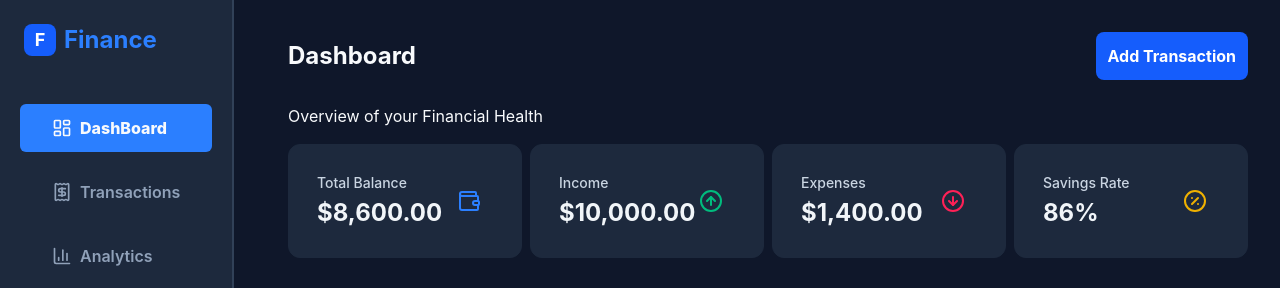
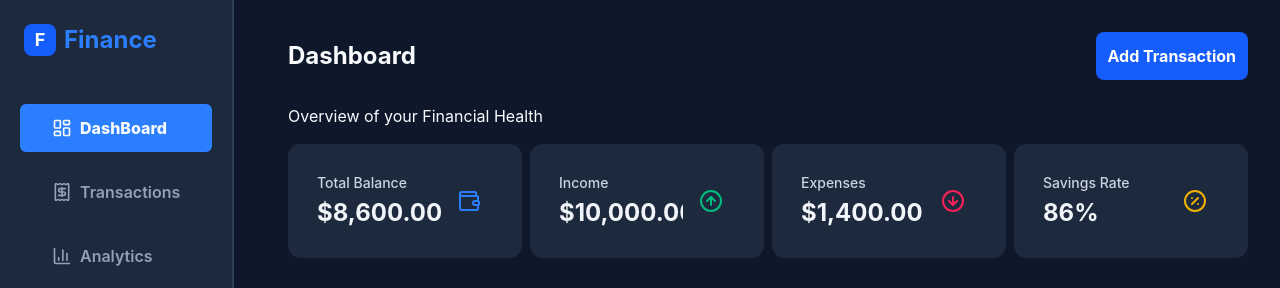
Before and after one commit to vilnout/finance-dashboard, a React (Vite) app: page / in a window 1280 px wide. Shown: the top 288 px of the page. Built offline with nearby package versions, Linux system fonts and the light colour scheme.

Commit message:
style: update statcards layout css

```diff
--- a/src/components/dashboard/StatCard.tsx
+++ b/src/components/dashboard/StatCard.tsx
@@ -26,14 +26,14 @@ export const StatCard = ({
   const formattedValue =
     format == "currency" ? formatCurrency(value) : `${value}%`;
   return (
-    <div className="flex items-center justify-between gap-4 rounded-xl border border-slate-800 bg-slate-800 p-7 transition-colors hover:border-slate-300">
-      <div className="min-w-0 flex-1">
+    <div className="grid grid-cols-[1fr_auto] items-center gap-1 rounded-xl border border-slate-800 bg-slate-800 p-7 transition-colors hover:border-slate-300">
+      <div className="min-w-0 overflow-x-auto">
         <p className="text-sm font-medium text-slate-300">{title}</p>
         <h3 className="mt-1 text-xl font-bold text-slate-100 lg:text-2xl">
           {formattedValue}
         </h3>
       </div>
-      <div className={`shrink-0 rounded-lg p-3 ${color}`}>
+      <div className={`shrink-0 justify-self-end rounded-lg p-3 ${color}`}>
         <Icon size={24} />
       </div>
     </div>
```
